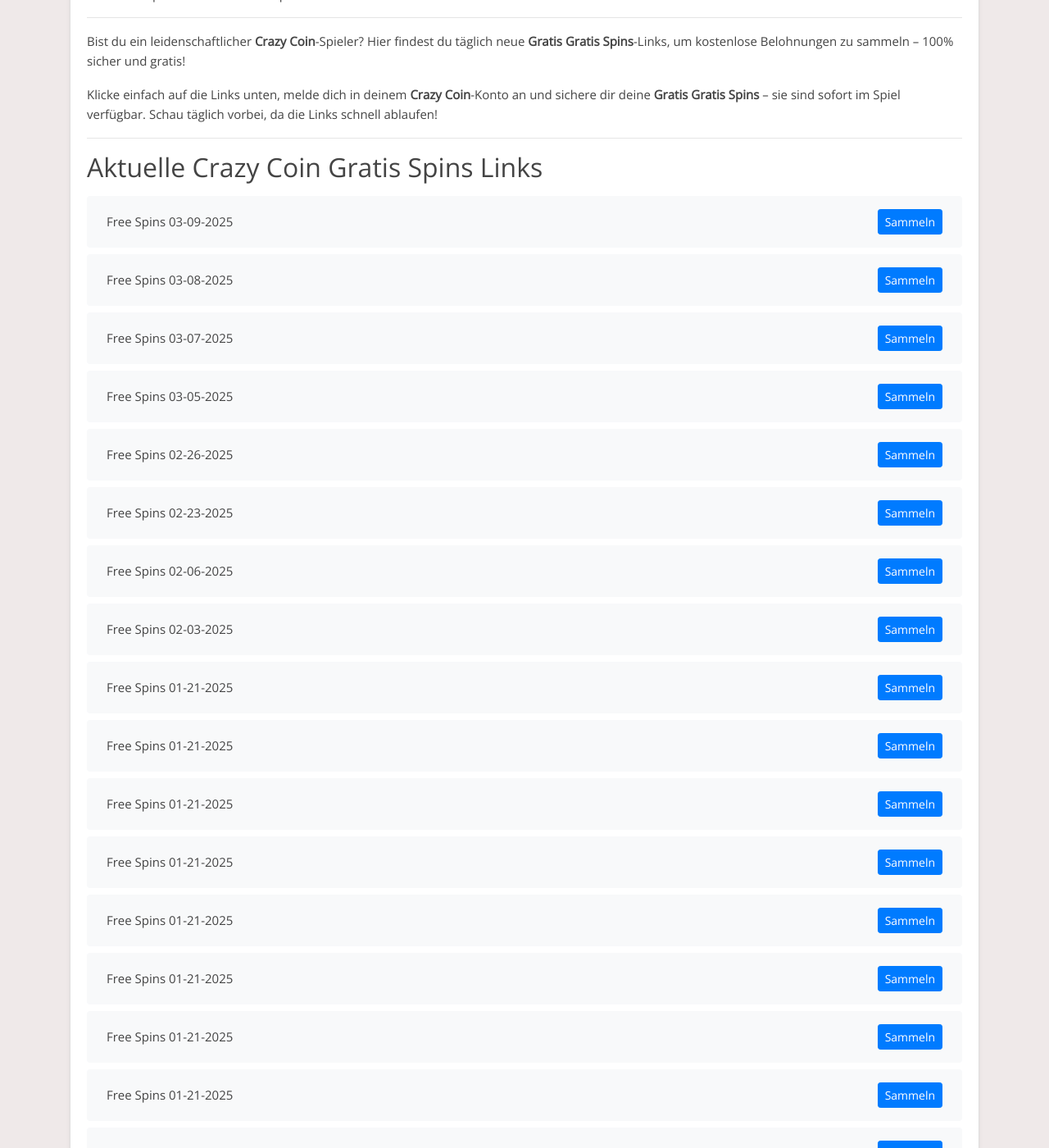
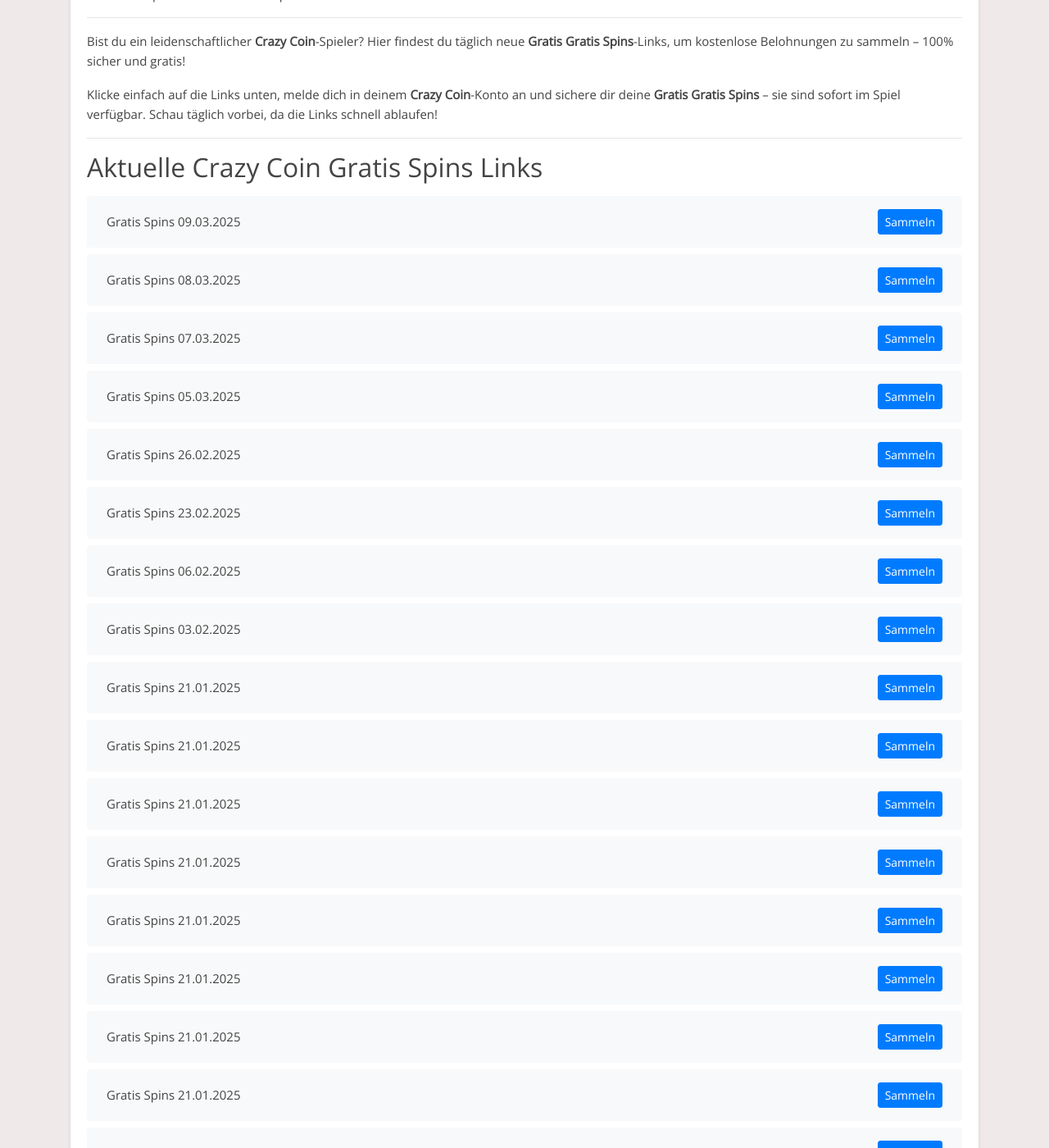
Before and after one commit to Prollad99/bs-de, a Jekyll site: the page built from _posts/2025-01-20-crazy-coin.md, in a window 1280 px wide and 1400 px high, scrolled down 352 px. Shown: the whole window at 82% size. Built offline with Jekyll 4.4.1, drawn with Linux system fonts in a browser that asks for light colours; some of the changed text lies outside the part shown.

Commit message:
Update  links and content - 2025-03-15 05:53

```diff
--- a/_includes/crazy-coin.html
+++ b/_includes/crazy-coin.html
@@ -1,190 +1,190 @@
 <ul class="list-group mt-3 mb-4">
   <li class="list-group-item d-flex justify-content-between align-items-center">
-    <span>Free Spins 03-09-2025</span>
+    <span>Gratis Spins 09.03.2025</span>
     <a href="https://cc.rwys.xyz/?code=CHxE" class="btn btn-primary btn-sm">Sammeln</a>
   </li>
   <li class="list-group-item d-flex justify-content-between align-items-center">
-    <span>Free Spins 03-08-2025</span>
+    <span>Gratis Spins 08.03.2025</span>
     <a href="https://cc.rwys.xyz/?code=CG0l" class="btn btn-primary btn-sm">Sammeln</a>
   </li>
   <li class="list-group-item d-flex justify-content-between align-items-center">
-    <span>Free Spins 03-07-2025</span>
+    <span>Gratis Spins 07.03.2025</span>
     <a href="https://cc.rwys.xyz/?code=CEMQ" class="btn btn-primary btn-sm">Sammeln</a>
   </li>
   <li class="list-group-item d-flex justify-content-between align-items-center">
-    <span>Free Spins 03-05-2025</span>
+    <span>Gratis Spins 05.03.2025</span>
     <a href="https://cc.rwys.xyz/?code=CDzR" class="btn btn-primary btn-sm">Sammeln</a>
   </li>
   <li class="list-group-item d-flex justify-content-between align-items-center">
-    <span>Free Spins 02-26-2025</span>
+    <span>Gratis Spins 26.02.2025</span>
     <a href="https://cc.rwys.xyz/?code=CvJ1" class="btn btn-primary btn-sm">Sammeln</a>
   </li>
   <li class="list-group-item d-flex justify-content-between align-items-center">
-    <span>Free Spins 02-23-2025</span>
+    <span>Gratis Spins 23.02.2025</span>
     <a href="https://bit.ly/PlayCrazyCoin" class="btn btn-primary btn-sm">Sammeln</a>
   </li>
   <li class="list-group-item d-flex justify-content-between align-items-center">
-    <span>Free Spins 02-06-2025</span>
+    <span>Gratis Spins 06.02.2025</span>
     <a href="https://cc.rwys.xyz/?code=CbRj" class="btn btn-primary btn-sm">Sammeln</a>
   </li>
   <li class="list-group-item d-flex justify-content-between align-items-center">
-    <span>Free Spins 02-03-2025</span>
+    <span>Gratis Spins 03.02.2025</span>
     <a href="https://cc.rwys.xyz/?code=CJwJ" class="btn btn-primary btn-sm">Sammeln</a>
   </li>
   <li class="list-group-item d-flex justify-content-between align-items-center">
-    <span>Free Spins 01-21-2025</span>
+    <span>Gratis Spins 21.01.2025</span>
     <a href="https://cc.rwys.xyz/?code=C7pv" class="btn btn-primary btn-sm">Sammeln</a>
   </li>
   <li class="list-group-item d-flex justify-content-between align-items-center">
-    <span>Free Spins 01-21-2025</span>
+    <span>Gratis Spins 21.01.2025</span>
     <a href="https://cc.rwys.xyz/?code=C6rW" class="btn btn-primary btn-sm">Sammeln</a>
   </li>
   <li class="list-group-item d-flex justify-content-between align-items-center">
-    <span>Free Spins 01-21-2025</span>
+    <span>Gratis Spins 21.01.2025</span>
     <a href="https://cc.rwys.xyz/?code=C5S0" class="btn btn-primary btn-sm">Sammeln</a>
   </li>
   <li class="list-group-item d-flex justify-content-between align-items-center">
-    <span>Free Spins 01-21-2025</span>
+    <span>Gratis Spins 21.01.2025</span>
     <a href="https://cc.rwys.xyz/?code=C4pc" class="btn btn-primary btn-sm">Sammeln</a>
   </li>
   <li class="list-group-item d-flex justify-content-between align-items-center">
-    <span>Free Spins 01-21-2025</span>
+    <span>Gratis Spins 21.01.2025</span>
     <a href="https://cc.rwys.xyz/?code=C3uX" class="btn btn-primary btn-sm">Sammeln</a>
   </li>
   <li class="list-group-item d-flex justify-content-between align-items-center">
-    <span>Free Spins 01-21-2025</span>
+    <span>Gratis Spins 21.01.2025</span>
     <a href="https://cc.rwys.xyz/?code=CWNo" class="btn btn-primary btn-sm">Sammeln</a>
   </li>
   <li class="list-group-item d-flex justify-content-between align-items-center">
-    <span>Free Spins 01-21-2025</span>
+    <span>Gratis Spins 21.01.2025</span>
     <a href="https://cc.rwys.xyz/?code=CTTJ" class="btn btn-primary btn-sm">Sammeln</a>
   </li>
   <li class="list-group-item d-flex justify-content-between align-items-center">
-    <span>Free Spins 01-21-2025</span>
+    <span>Gratis Spins 21.01.2025</span>
     <a href="https://cc.rwys.xyz/?code=CRvc" class="btn btn-primary btn-sm">Sammeln</a>
   </li>
   <li class="list-group-item d-flex justify-content-between align-items-center">
-    <span>Free Spins 01-21-2025</span>
+    <span>Gratis Spins 21.01.2025</span>
     <a href="https://cc.rwys.xyz/?code=CQYh" class="btn btn-primary btn-sm">Sammeln</a>
   </li>
   <li class="list-group-item d-flex justify-content-between align-items-center">
-    <span>Free Spins 01-21-2025</span>
+    <span>Gratis Spins 21.01.2025</span>
     <a href="https://cc.rwys.xyz/?code=CN3i" class="btn btn-primary btn-sm">Sammeln</a>
   </li>
   <li class="list-group-item d-flex justify-content-between align-items-center">
-    <span>Free Spins 01-21-2025</span>
+    <span>Gratis Spins 21.01.2025</span>
     <a href="https://cc.rwys.xyz/?code=CLDZ" class="btn btn-primary btn-sm">Sammeln</a>
   </li>
   <li class="list-group-item d-flex justify-content-between align-items-center">
-    <span>Free Spins 01-21-2025</span>
+    <span>Gratis Spins 21.01.2025</span>
     <a href="https://cc.rwys.xyz/?code=Cant" class="btn btn-primary btn-sm">Sammeln</a>
   </li>
   <li class="list-group-item d-flex justify-content-between align-items-center">
-    <span>Free Spins 01-21-2025</span>
+    <span>Gratis Spins 21.01.2025</span>
     <a href="https://cc.rwys.xyz/?code=CLsX" class="btn btn-primary btn-sm">Sammeln</a>
   </li>
   <li class="list-group-item d-flex justify-content-between align-items-center">
-    <span>Free Spins 01-21-2025</span>
+    <span>Gratis Spins 21.01.2025</span>
     <a href="https://cc.rwys.xyz/?code=CKxu" class="btn btn-primary btn-sm">Sammeln</a>
   </li>
   <li class="list-group-item d-flex justify-content-between align-items-center">
-    <span>Free Spins 01-21-2025</span>
+    <span>Gratis Spins 21.01.2025</span>
     <a href="https://cc.rwys.xyz/?code=CJI1" class="btn btn-primary btn-sm">Sammeln</a>
   </li>
   <li class="list-group-item d-flex justify-content-between align-items-center">
-    <span>Free Spins 01-21-2025</span>
+    <span>Gratis Spins 21.01.2025</span>
     <a href="https://cc.rwys.xyz/?code=CH3i" class="btn btn-primary btn-sm">Sammeln</a>
   </li>
   <li class="list-group-item d-flex justify-content-between align-items-center">
-    <span>Free Spins 01-21-2025</span>
+    <span>Gratis Spins 21.01.2025</span>
     <a href="https://cc.rwys.xyz/?code=CCJ8" class="btn btn-primary btn-sm">Sammeln</a>
   </li>
   <li class="list-group-item d-flex justify-content-between align-items-center">
-    <span>Free Spins 01-21-2025</span>
+    <span>Gratis Spins 21.01.2025</span>
     <a href="https://cc.rwys.xyz/?code=CBOw" class="btn btn-primary btn-sm">Sammeln</a>
   </li>
   <li class="list-group-item d-flex justify-content-between align-items-center">
-    <span>Free Spins 01-21-2025</span>
+    <span>Gratis Spins 21.01.2025</span>
     <a href="https://cc.rwys.xyz/?code=CAsr" class="btn btn-primary btn-sm">Sammeln</a>
   </li>
   <li class="list-group-item d-flex justify-content-between align-items-center">
-    <span>Free Spins 01-21-2025</span>
+    <span>Gratis Spins 21.01.2025</span>
     <a href="https://cc.rwys.xyz/?code=CzMz" class="btn btn-primary btn-sm">Sammeln</a>
   </li>
   <li class="list-group-item d-flex justify-content-between align-items-center">
-    <span>Free Spins 01-21-2025</span>
+    <span>Gratis Spins 21.01.2025</span>
     <a href="https://cc.rwys.xyz/?code=CySL" class="btn btn-primary btn-sm">Sammeln</a>
   </li>
   <li class="list-group-item d-flex justify-content-between align-items-center">
-    <span>Free Spins 01-21-2025</span>
+    <span>Gratis Spins 21.01.2025</span>
     <a href="https://cc.rwys.xyz/?code=CxFK" class="btn btn-primary btn-sm">Sammeln</a>
   </li>
   <li class="list-group-item d-flex justify-content-between align-items-center">
-    <span>Free Spins 01-21-2025</span>
+    <span>Gratis Spins 21.01.2025</span>
     <a href="https://cc.rwys.xyz/?code=CtKn" class="btn btn-primary btn-sm">Sammeln</a>
   </li>
   <li class="list-group-item d-flex justify-content-between align-items-center">
-    <span>Free Spins 01-21-2025</span>
+    <span>Gratis Spins 21.01.2025</span>
     <a href="https://cc.rwys.xyz/?code=CrkE" class="btn btn-primary btn-sm">Sammeln</a>
   </li>
   <li class="list-group-item d-flex justify-content-between align-items-center">
-    <span>Free Spins 01-21-2025</span>
+    <span>Gratis Spins 21.01.2025</span>
     <a href="https://cc.rwys.xyz/?code=CoCt" class="btn btn-primary btn-sm">Sammeln</a>
   </li>
   <li class="list-group-item d-flex justify-content-between align-items-center">
-    <span>Free Spins 01-21-2025</span>
+    <span>Gratis Spins 21.01.2025</span>
     <a href="https://cc.rwys.xyz/?code=Cnkd" class="btn btn-primary btn-sm">Sammeln</a>
   </li>
   <li class="list-group-item d-flex justify-content-between align-items-center">
-    <span>Free Spins 01-21-2025</span>
+    <span>Gratis Spins 21.01.2025</span>
     <a href="https://cc.rwys.xyz/?code=Cmuk" class="btn btn-primary btn-sm">Sammeln</a>
   </li>
   <li class="list-group-item d-flex justify-content-between align-items-center">
-    <span>Free Spins 01-21-2025</span>
+    <span>Gratis Spins 21.01.2025</span>
     <a href="https://cc.rwys.xyz/?code=ClzA" class="btn btn-primary btn-sm">Sammeln</a>
   </li>
   <li class="list-group-item d-flex justify-content-between align-items-center">
-    <span>Free Spins 01-21-2025</span>
+    <span>Gratis Spins 21.01.2025</span>
     <a href="https://cc.rwys.xyz/?code=CjYx" class="btn btn-primary btn-sm">Sammeln</a>
   </li>
   <li class="list-group-item d-flex justify-content-between align-items-center">
-    <span>Free Spins 01-25-2025</span>
+    <span>Gratis Spins 25.01.2025</span>
     <a href="https://cc.rwys.xyz/?code=CBJF" class="btn btn-primary btn-sm">Sammeln</a>
   </li>
   <li class="list-group-item d-flex justify-content-between align-items-center">
-    <span>Free Spins 01-24-2025</span>
+    <span>Gratis Spins 24.01.2025</span>
     <a href="https://cc.rwys.xyz/?code=CAN5" class="btn btn-primary btn-sm">Sammeln</a>
   </li>
   <li class="list-group-item d-flex justify-content-between align-items-center">
-    <span>Free Spins 01-24-2025</span>
+    <span>Gratis Spins 24.01.2025</span>
     <a href="https://cc.rwys.xyz/?code=CzwP" class="btn btn-primary btn-sm">Sammeln</a>
   </li>
   <li class="list-group-item d-flex justify-content-between align-items-center">
-    <span>Free Spins 01-22-2025</span>
+    <span>Gratis Spins 22.01.2025</span>
     <a href="https://cc.rwys.xyz/?code=Cyw1" class="btn btn-primary btn-sm">Sammeln</a>
   </li>
   <li class="list-group-item d-flex justify-content-between align-items-center">
-    <span>Free Spins 01-21-2025</span>
+    <span>Gratis Spins 21.01.2025</span>
     <a href="https://cc.rwys.xyz/?code=CoDO" class="btn btn-primary btn-sm">Sammeln</a>
   </li>
   <li class="list-group-item d-flex justify-content-between align-items-center">
-    <span>Free Spins 01-21-2025</span>
+    <span>Gratis Spins 21.01.2025</span>
     <a href="https://cc.rwys.xyz/?code=CpzO" class="btn btn-primary btn-sm">Sammeln</a>
   </li>
   <li class="list-group-item d-flex justify-content-between align-items-center">
-    <span>Free Spins 01-21-2025</span>
+    <span>Gratis Spins 21.01.2025</span>
     <a href="https://cc.rwys.xyz/?code=Clor" class="btn btn-primary btn-sm">Sammeln</a>
   </li>
   <li class="list-group-item d-flex justify-content-between align-items-center">
-    <span>Free Spins 01-21-2025</span>
+    <span>Gratis Spins 21.01.2025</span>
     <a href="https://cc.rwys.xyz/?code=CizT" class="btn btn-primary btn-sm">Sammeln</a>
   </li>
   <li class="list-group-item d-flex justify-content-between align-items-center">
-    <span>Free Spins 01-21-2025</span>
+    <span>Gratis Spins 21.01.2025</span>
     <a href="https://cc.rwys.xyz/?code=CgEC" class="btn btn-primary btn-sm">Sammeln</a>
   </li>
   <li class="list-group-item d-flex justify-content-between align-items-center">
-    <span>Free Spins 01-21-2025</span>
+    <span>Gratis Spins 21.01.2025</span>
     <a href="https://cc.rwys.xyz/?code=Cqna" class="btn btn-primary btn-sm">Sammeln</a>
   </li>
 </ul>
--- a/_includes/crazy-coin_footer.html
+++ b/_includes/crazy-coin_footer.html
@@ -10,7 +10,7 @@
 
 Wir helfen dir, in **Crazy Coin** vorne zu bleiben:
 
-- **Tägliche Updates:** Neue **Gratis Spins**-Links jeden Tag (Stand: 15.03.2025 04:40).
+- **Tägliche Updates:** Neue **Gratis Spins**-Links jeden Tag (Stand: 15.03.2025 05:53).
 - **100 % sicher:** Links direkt aus offiziellen **Crazy Coin**-Quellen.
 - **Kostenlos:** Keine Gebühren, keine Anmeldung – nur Belohnungen!
 
```
